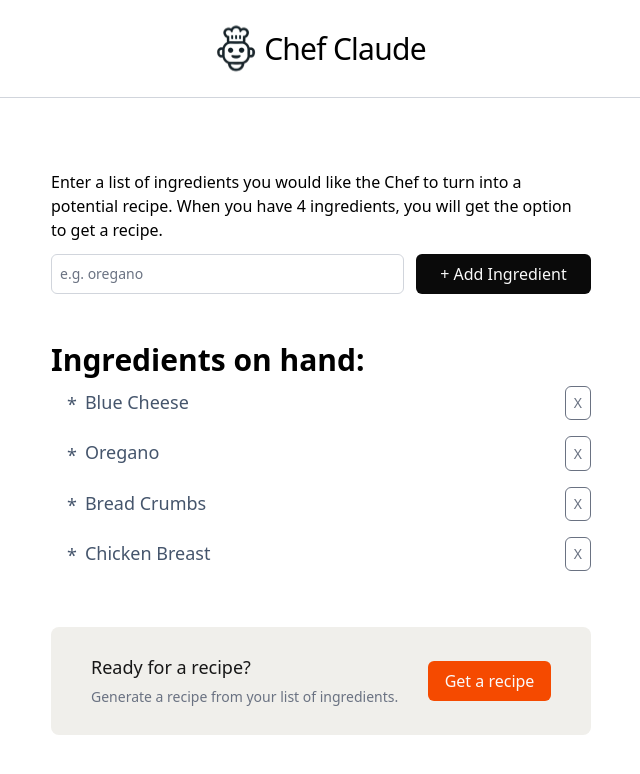
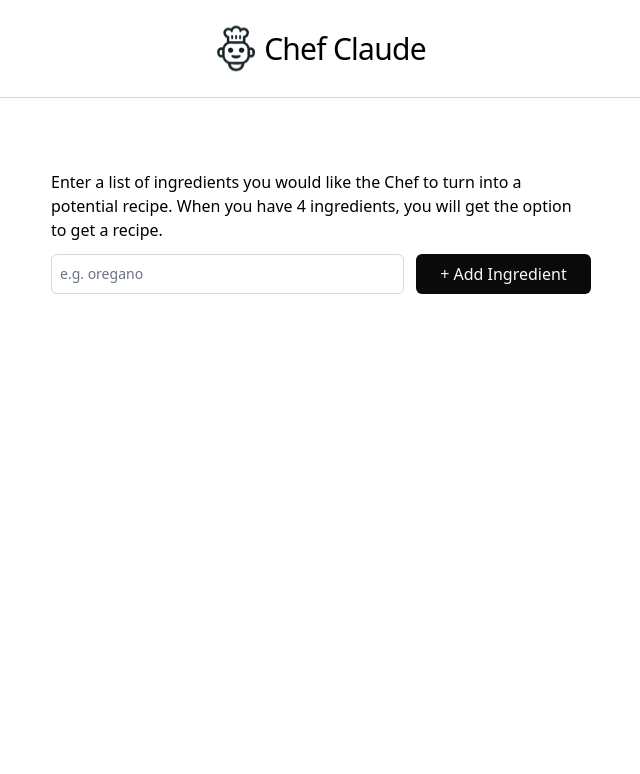
Before and after one commit to fringe4life/chef-claude, a Next.js app: page / in a window 1280 px wide. Shown: the top 774 px of the page, without its empty margins (319-959 px from the left). Built offline with nearby package versions, Linux system fonts and the light colour scheme.

Commit message:
removed hardcoded ingredients

```diff
--- a/app/page.tsx
+++ b/app/page.tsx
@@ -9,8 +9,8 @@ import Recipe from "./components/Recipe";
 
 
 export default function Home() {
-  // state for ingredients
-  const [ingredients, setIngredients] = useState<string[]>(["blue cheese", "oregano", "bread crumbs", "chicken breast"]);
+  // state for ingredients "blue cheese", "oregano", "bread crumbs", "chicken breast"
+  const [ingredients, setIngredients] = useState<string[]>([]);
   // state for error management
   const [error, setError] = useState("")
   // ref to refocus input element
```
